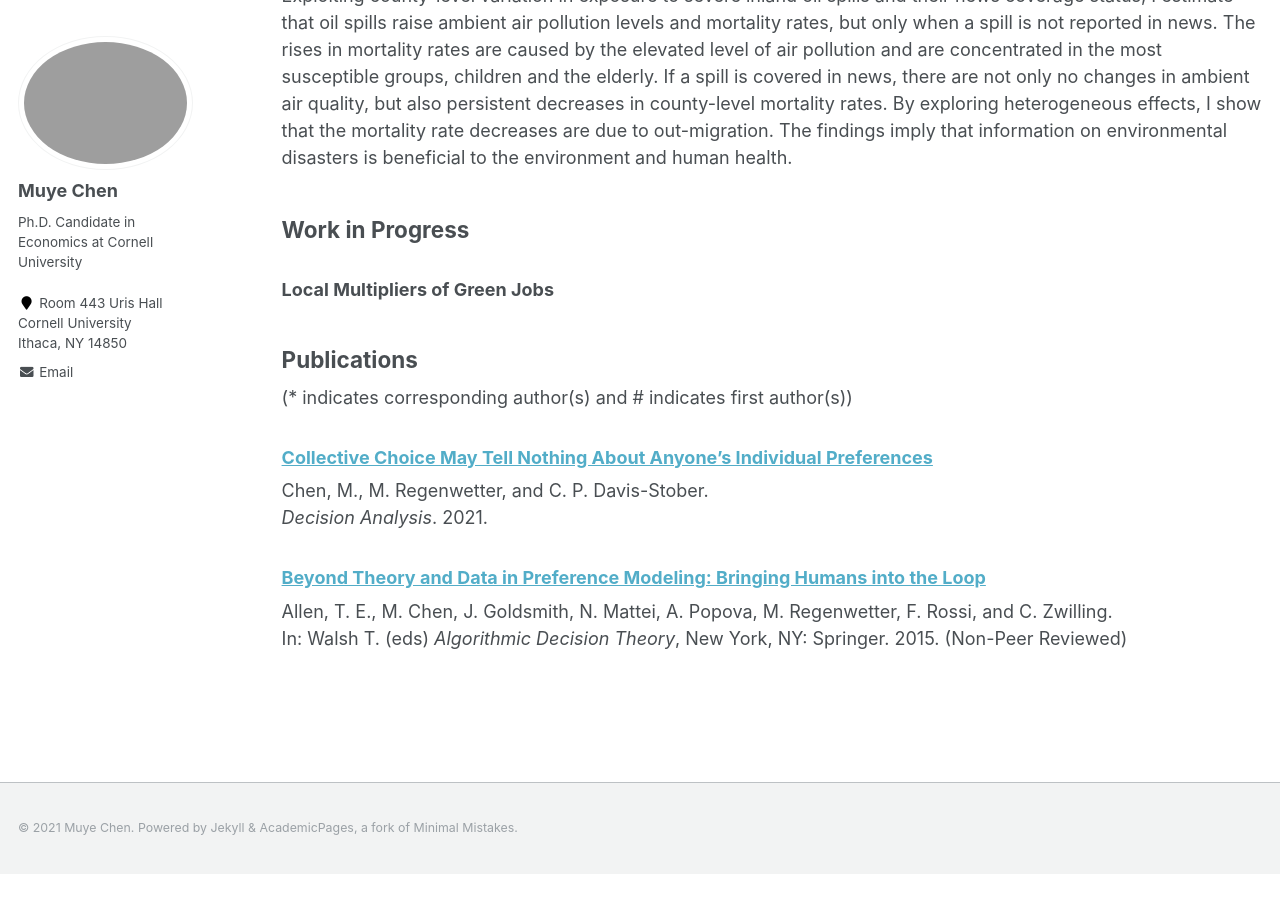
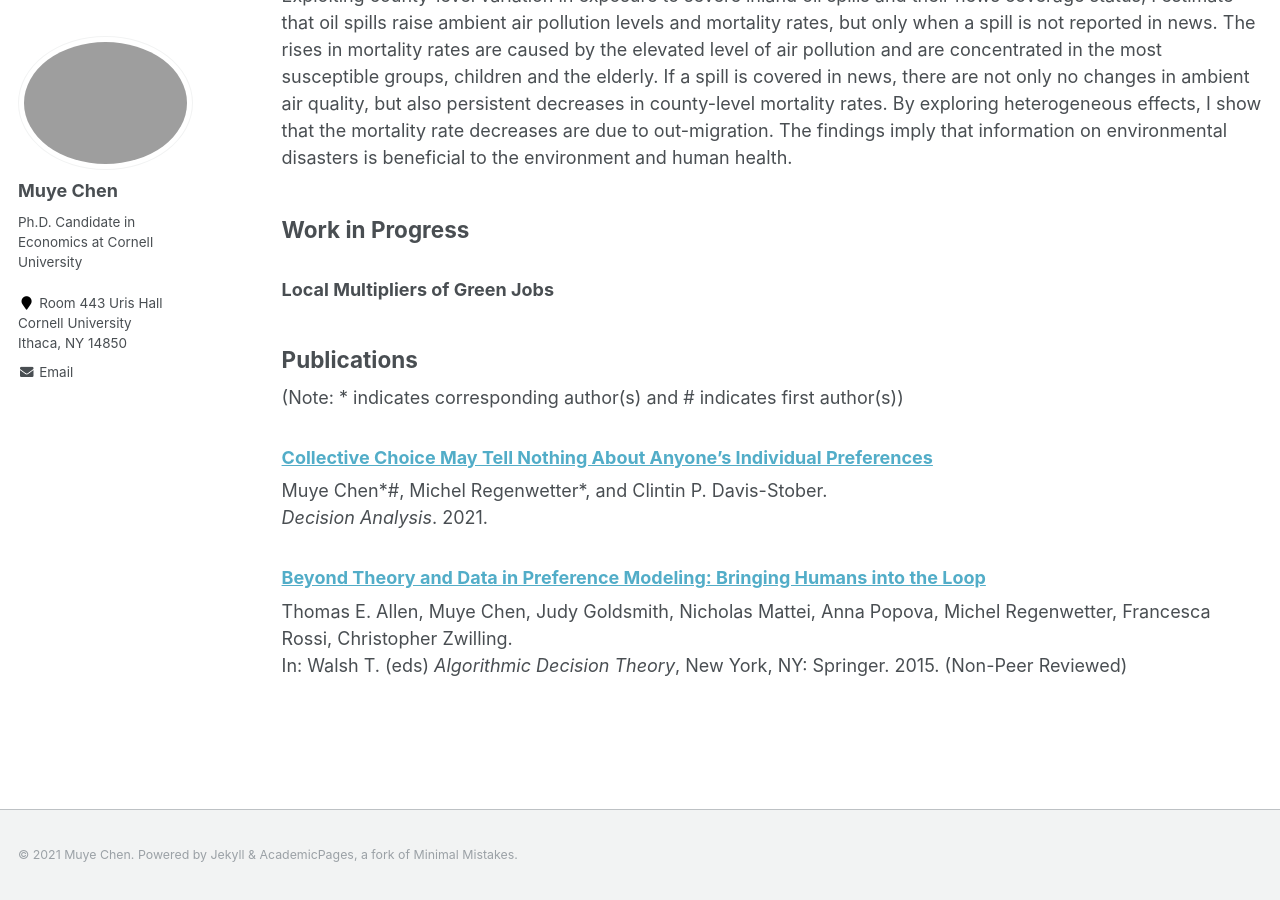
Before and after one commit to muyechenecon/muyechenecon.github.io, a Jekyll site: the page built from _pages/research.md, in a window 1280 px wide and 900 px high, scrolled down 715 px. Built offline with Jekyll 4.4.1, drawn with Linux system fonts in a browser that asks for light colours; formulas are drawn with MathJax 3; before the commit the page ends 1588 px from its top, so only the background shows below that.

Commit message:
Update research.md

```diff
--- a/_pages/research.md
+++ b/_pages/research.md
@@ -29,8 +29,10 @@ Revise & resubmit, <i> American Economic Journal: Economic Policy </i> </p> </di
 </p>
 
 <p id="1.5-spaced" style="line-height: 150%;">
-<h2> Publications </h2> (* indicates corresponding author(s) and # indicates first author(s))
-<div><a href="https://pubsonline.informs.org/doi/abs/10.1287/deca.2020.0417"><h3>Collective Choice May Tell Nothing About Anyone’s Individual Preferences</h3></a> Chen, M., M. Regenwetter, and C. P. Davis-Stober.<br> <i>Decision Analysis</i>. 2021.</div>
+<h2> Publications </h2>
+(Note: * indicates corresponding author(s) and # indicates first author(s))
 
- <div><a href="https://link.springer.com/chapter/10.1007/978-3-319-23114-3_1"><h3>Beyond Theory and Data in Preference Modeling: Bringing Humans into the Loop</h3></a>Allen, T. E., M. Chen, J. Goldsmith, N. Mattei, A. Popova, M. Regenwetter, F. Rossi, and C. Zwilling.<br> In: Walsh T. (eds) <i>Algorithmic Decision Theory</i>, New York, NY: Springer. 2015. (Non-Peer Reviewed) </div>
+<div><a href="https://pubsonline.informs.org/doi/abs/10.1287/deca.2020.0417"><h3>Collective Choice May Tell Nothing About Anyone’s Individual Preferences</h3></a> Muye Chen*#, Michel Regenwetter*, and Clintin P. Davis-Stober.<br> <i>Decision Analysis</i>. 2021.</div>
+
+ <div><a href="https://link.springer.com/chapter/10.1007/978-3-319-23114-3_1"><h3>Beyond Theory and Data in Preference Modeling: Bringing Humans into the Loop</h3></a>Thomas E. Allen, Muye Chen, Judy Goldsmith, Nicholas Mattei, Anna Popova, Michel Regenwetter, Francesca Rossi, Christopher Zwilling.<br> In: Walsh T. (eds) <i>Algorithmic Decision Theory</i>, New York, NY: Springer. 2015. (Non-Peer Reviewed) </div>
 </p>
```
